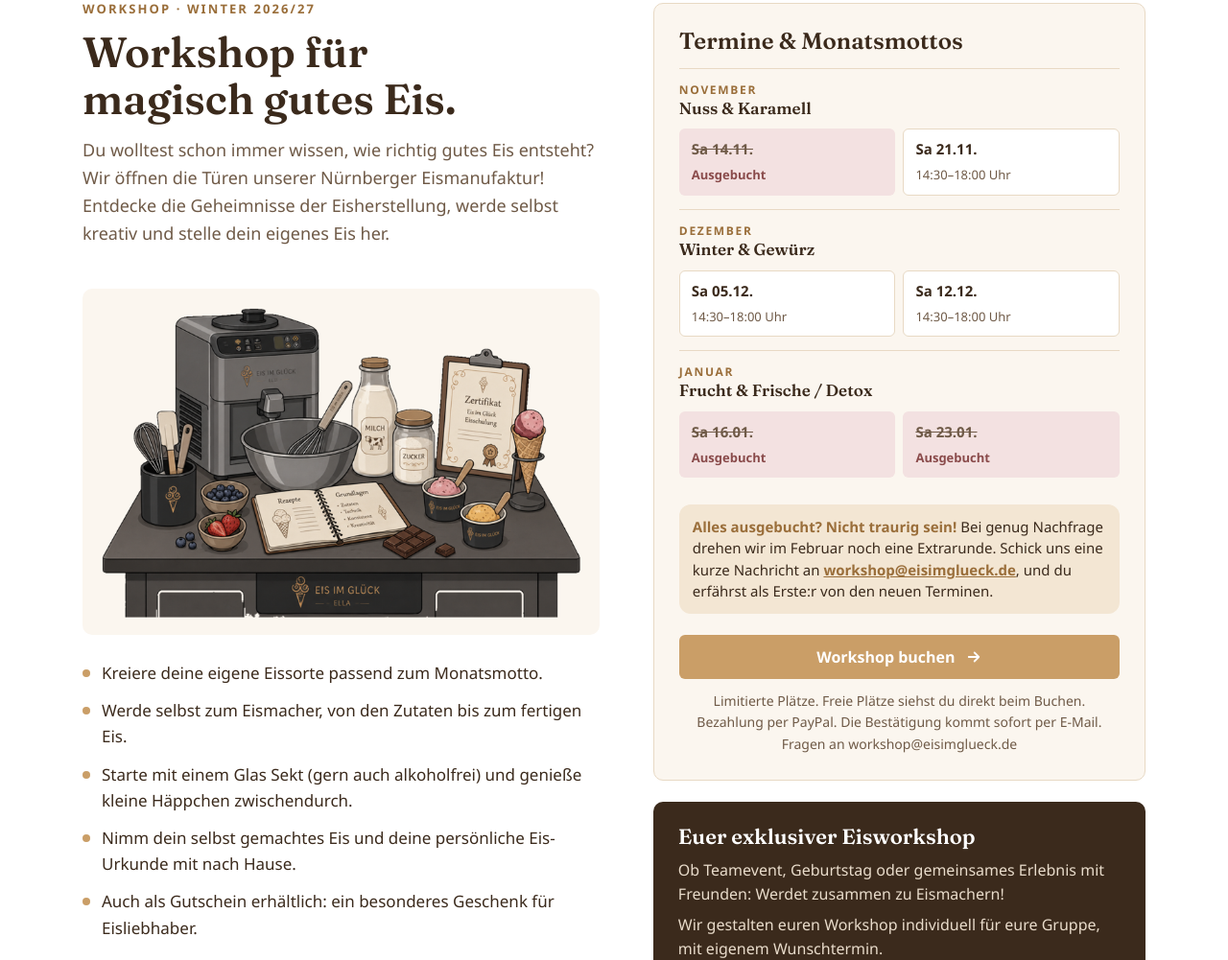
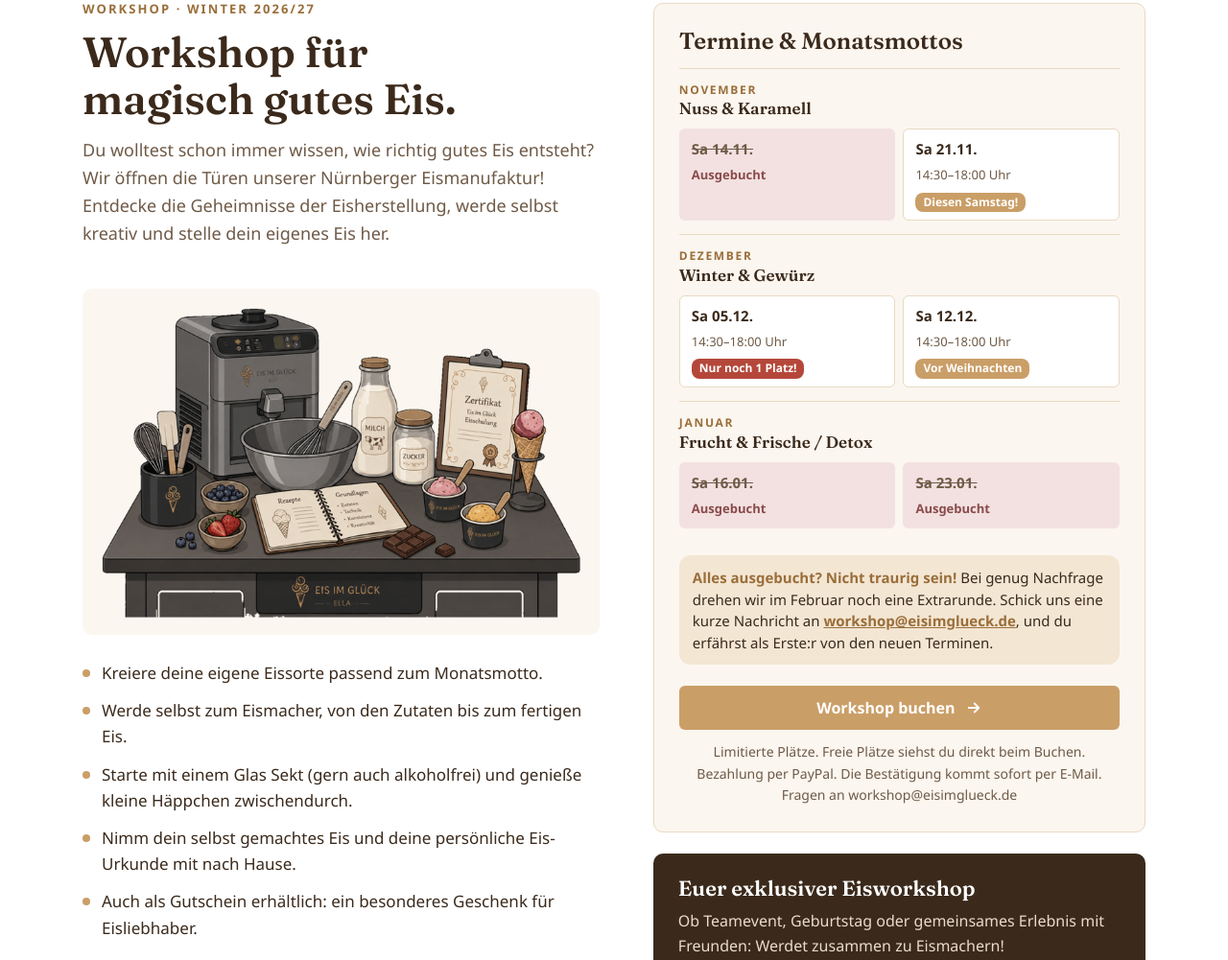
Before and after one commit to EisimGlueck/daseismobil, a plain HTML site: page index.html in a window 1280 px wide. Shown: the part 918-1919 px from the top of the page at 96% size. Drawn offline with Linux system fonts and the light colour scheme.

Commit message:
Workshop-Termine: Hinweise Diesen Samstag / Nur noch 1 Platz / Vor Weihnachten
Co-Authored-By: Claude Opus 5.5 <noreply@anthropic.com>
Claude-Session: https://claude.ai/code/session_01ML14Uw3ejMq4Umv3Vhmt3x

```diff
--- a/index.html
+++ b/index.html
@@ -141,6 +141,8 @@ p { margin: 0; }
 .team .btn-line { color: #fff; box-shadow: inset 0 0 0 2px var(--gold); margin-top: 6px; }
 .team .btn-line:hover { background: rgba(202,158,103,.18); }
 .termine .btn { width: 100%; justify-content: center; margin-top: 18px; }
+.monat li .tag { display: table; margin-top: 6px; padding: 2px 8px; border-radius: 8px; font: 700 12px/1.4 var(--f-body); font-style: normal; background: var(--gold); color: #fff; }
+.monat li .tag.knapp { background: #b5473a; }
 .februar { margin: 14px 0 4px; padding: 12px 14px; background: var(--gold-tint); border-radius: 12px; font-size: 15px; line-height: 1.5; }
 .februar b { color: var(--gold-deep); }
 .februar a { color: var(--gold-deep); font-weight: 700; word-break: break-word; }
@@ -289,8 +291,8 @@ footer nav { display: flex; gap: 22px; flex-wrap: wrap; }
       <div class="termine-head">
         <h3 id="termine-title">Termine &amp; Monatsmottos</h3>
       </div>
-      <div class="monat"><h4><span>November</span> Nuss &amp; Karamell</h4><ul><li class="voll"><b>Sa 14.11.</b><span>Ausgebucht</span></li><li><b>Sa 21.11.</b><span>14:30–18:00 Uhr</span></li></ul></div>
-<div class="monat"><h4><span>Dezember</span> Winter &amp; Gewürz</h4><ul><li><b>Sa 05.12.</b><span>14:30–18:00 Uhr</span></li><li><b>Sa 12.12.</b><span>14:30–18:00 Uhr</span></li></ul></div>
+      <div class="monat"><h4><span>November</span> Nuss &amp; Karamell</h4><ul><li class="voll"><b>Sa 14.11.</b><span>Ausgebucht</span></li><li><b>Sa 21.11.</b><span>14:30–18:00 Uhr</span><em class="tag">Diesen Samstag!</em></li></ul></div>
+<div class="monat"><h4><span>Dezember</span> Winter &amp; Gewürz</h4><ul><li><b>Sa 05.12.</b><span>14:30–18:00 Uhr</span><em class="tag knapp">Nur noch 1 Platz!</em></li><li><b>Sa 12.12.</b><span>14:30–18:00 Uhr</span><em class="tag">Vor Weihnachten</em></li></ul></div>
 <div class="monat"><h4><span>Januar</span> Frucht &amp; Frische / Detox</h4><ul><li class="voll"><b>Sa 16.01.</b><span>Ausgebucht</span></li><li class="voll"><b>Sa 23.01.</b><span>Ausgebucht</span></li></ul></div>
 <p class="februar"><b>Alles ausgebucht? Nicht traurig sein!</b> Bei genug Nachfrage drehen wir im Februar noch eine Extrarunde. Schick uns eine kurze Nachricht an <a href="mailto:workshop@eisimglueck.de?subject=Workshop%20im%20Februar">workshop@eisimglueck.de</a>, und du erfährst als Erste:r von den neuen Terminen.</p>
 
```
